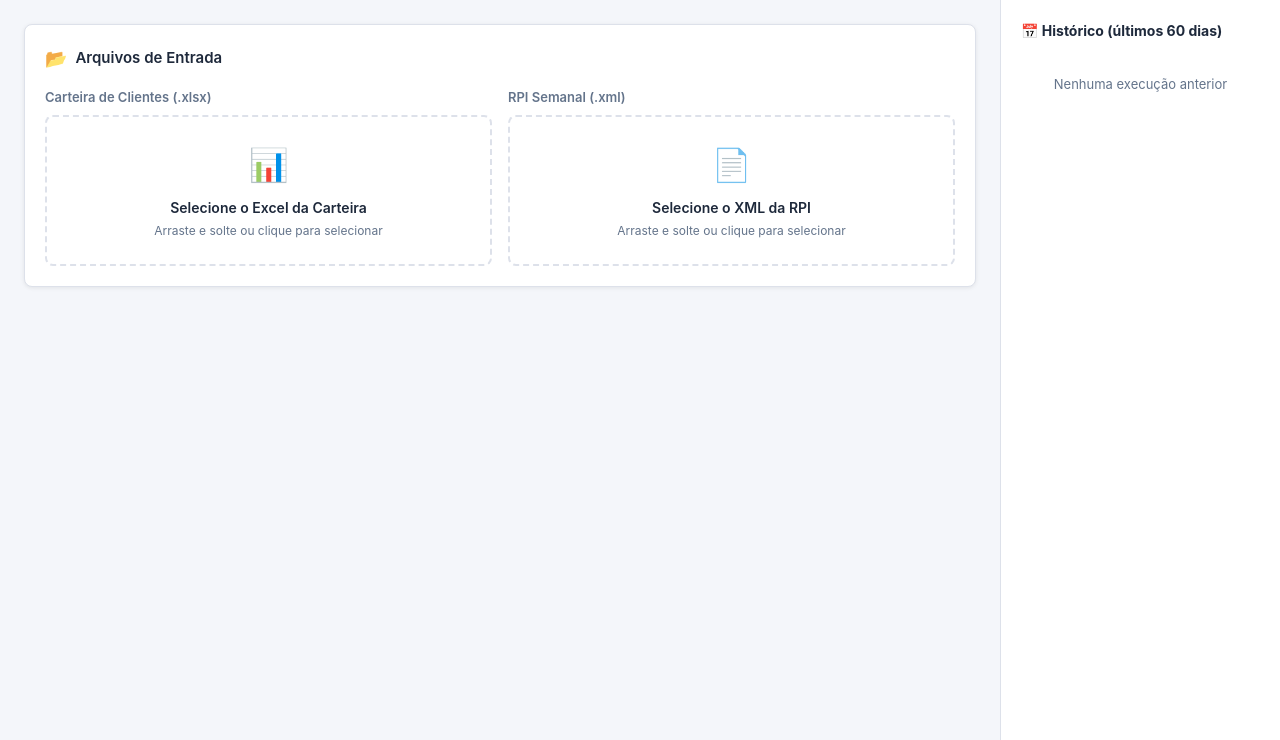
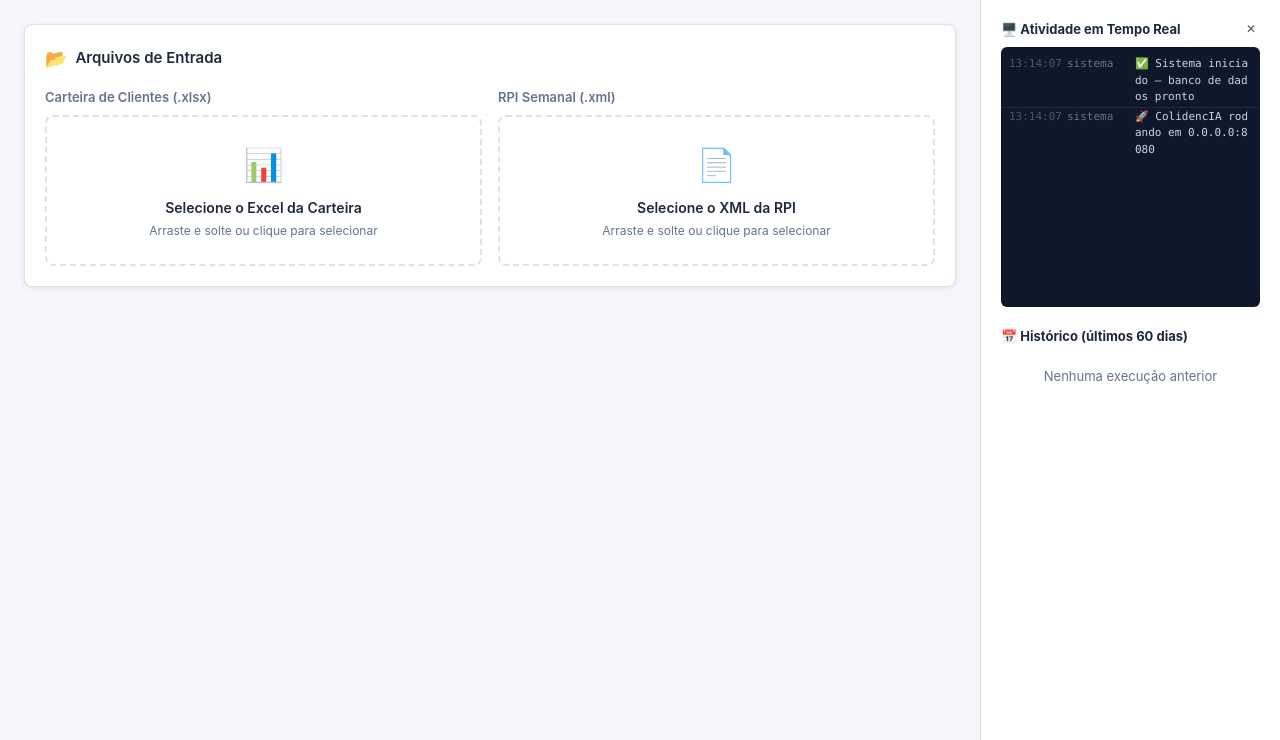
Before and after one commit to JoaoMTiossi/ColidencIA, a FastAPI app: page / in a window 1280 px wide. Shown: the part 83-823 px from the top of the page. Run offline with FastAPI, Linux system fonts and the light colour scheme; data that the repository does not hold is empty.

Commit message:
feat: painel de logs em tempo real e histórico na barra lateral
Adiciona monitoramento ao vivo da execução do pipeline:
- `app/utils/log_buffer.py`: buffer circular (300 entradas) com handler Python logging
- `GET /api/logs?since_id=`: endpoint de polling incremental
- Sidebar redesenhada com painel de logs dark-mode (auto-scroll, 260px)
  e seção de histórico de análises separada
- Frontend JS faz polling a cada 2,5s e atualiza apenas entradas novas
- Logs coloridos por nível: INFO (cinza), WARNING (âmbar), ERROR (vermelho)
- Botão ✕ para limpar display local dos logs
- add_log() inserido em upload, executor e pipeline_router para rastear
  cada etapa: uploads, estágios do pipeline, conclusão e erros

https://claude.ai/code/session_01AyehTtBhb8Zi9WsDfcjn2k

```diff
--- a/app/main.py
+++ b/app/main.py
@@ -6,22 +6,24 @@ from __future__ import annotations
 import logging
 import os
 
-from fastapi import FastAPI
+from fastapi import FastAPI, Request
 from fastapi.middleware.cors import CORSMiddleware
+from fastapi.responses import HTMLResponse, JSONResponse
 from fastapi.staticfiles import StaticFiles
 from fastapi.templating import Jinja2Templates
 
 from .config import HOST, PORT, UPLOAD_DIR, OUTPUT_DIR
 from .database import init_db
-from .routers import upload as upload_module
 from .routers.pipeline_router import router as pipeline_router
 from .routers.resultados import limpar_execucoes_antigas, router as resultados_router
 from .routers.upload import router as upload_router
+from .utils.log_buffer import add_log, get_logs, instalar_handler
 
 logging.basicConfig(
     level=logging.INFO,
     format="%(asctime)s %(levelname)s %(name)s — %(message)s",
 )
+instalar_handler()
 logger = logging.getLogger(__name__)
 
 app = FastAPI(
@@ -37,45 +39,40 @@ app.add_middleware(
     allow_headers=["*"],
 )
 
-# Incluir routers
+# Routers
 app.include_router(upload_router)
 app.include_router(pipeline_router)
 app.include_router(resultados_router)
 
-# Servir arquivos estáticos
+# Arquivos estáticos
 _static_dir = os.path.join(os.path.dirname(__file__), "static")
 if os.path.isdir(_static_dir):
     app.mount("/static", StaticFiles(directory=_static_dir), name="static")
 
-# Templates Jinja2
+# Templates
 _templates_dir = os.path.join(os.path.dirname(__file__), "templates")
 templates = Jinja2Templates(directory=_templates_dir)
 
 
 @app.on_event("startup")
 async def startup() -> None:
-    """Inicialização: banco de dados + limpeza de dados antigos."""
     os.makedirs(UPLOAD_DIR, exist_ok=True)
     os.makedirs(OUTPUT_DIR, exist_ok=True)
 
     await init_db()
-    logger.info("Banco de dados inicializado")
+    add_log("INFO", "✅ Sistema iniciado — banco de dados pronto", "sistema")
 
-    # Limpar execuções antigas
     from .database import AsyncSessionLocal
     async with AsyncSessionLocal() as db:
         removidas = await limpar_execucoes_antigas(db)
     if removidas:
-        logger.info("%d execuções antigas removidas", removidas)
+        add_log("INFO", f"🗑 {removidas} execuções antigas removidas (> 60 dias)", "sistema")
 
-
-from fastapi import Request
-from fastapi.responses import HTMLResponse
+    add_log("INFO", f"🚀 ColidencIA rodando em {HOST}:{PORT}", "sistema")
 
 
 @app.get("/", response_class=HTMLResponse)
 async def index(request: Request) -> HTMLResponse:
-    """Serve a interface web principal."""
     return templates.TemplateResponse(request, "index.html")
 
 
@@ -84,6 +81,12 @@ async def health() -> dict:
     return {"status": "ok", "service": "colidencia"}
 
 
+@app.get("/api/logs")
+async def logs(limit: int = 100, since_id: int = 0) -> JSONResponse:
+    """Retorna os logs recentes do sistema para exibição na interface."""
+    return JSONResponse({"logs": get_logs(limit=limit, since_id=since_id)})
+
+
 if __name__ == "__main__":
     import uvicorn
     uvicorn.run("app.main:app", host=HOST, port=PORT, reload=False)
--- a/app/static/app.js
+++ b/app/static/app.js
@@ -18,6 +18,9 @@ const state = {
   pollInterval: null,
   timerInterval: null,
   timerStart: null,
+  logInterval: null,
+  lastLogId: 0,
+  logsPaused: false,
 };
 
 // ---------------------------------------------------------------------------
@@ -448,6 +451,90 @@ function aplicarFiltros() {
 }
 
 // ---------------------------------------------------------------------------
+// Log Panel
+// ---------------------------------------------------------------------------
+const LOG_LEVEL_CLASS = {
+  INFO: 'log-info',
+  WARNING: 'log-warn',
+  WARN: 'log-warn',
+  ERROR: 'log-error',
+  DEBUG: 'log-debug',
+};
+
+function iniciarLogPolling() {
+  if (state.logInterval) clearInterval(state.logInterval);
+  state.logInterval = setInterval(fetchLogs, 2500);
+  fetchLogs(); // imediato
+}
+
+async function fetchLogs() {
+  if (state.logsPaused) return;
+  try {
+    const resp = await fetch(`/api/logs?limit=80&since_id=${state.lastLogId}`);
+    if (!resp.ok) return;
+    const data = await resp.json();
+    if (data.logs && data.logs.length) {
+      appendLogs(data.logs);
+    }
+  } catch (e) {
+    // silencioso
+  }
+}
+
+function appendLogs(entries) {
+  const panel = $('log-panel');
+  if (!panel) return;
+
+  // Remove placeholder inicial
+  const placeholder = panel.querySelector('.log-entry.log-info[data-placeholder]');
+  if (placeholder) placeholder.remove();
+
+  entries.forEach(entry => {
+    if (entry.id > state.lastLogId) state.lastLogId = entry.id;
+
+    const div = document.createElement('div');
+    const lvl = LOG_LEVEL_CLASS[entry.level] || 'log-info';
+    div.className = `log-entry ${lvl}`;
+
+    const ts = document.createElement('span');
+    ts.className = 'log-ts';
+    ts.textContent = entry.ts || '';
+
+    const src = document.createElement('span');
+    src.className = 'log-src';
+    src.textContent = entry.source || '';
+
+    const msg = document.createElement('span');
+    msg.className = 'log-msg';
+    msg.textContent = entry.msg || '';
+
+    div.appendChild(ts);
+    div.appendChild(src);
+    div.appendChild(msg);
+    panel.appendChild(div);
+
+    // Limitar a 150 entradas no DOM
+    while (panel.children.length > 150) {
+      panel.removeChild(panel.firstChild);
+    }
+  });
+
+  // Auto-scroll para o fim
+  panel.scrollTop = panel.scrollHeight;
+}
+
+function limparLogsUI() {
+  const panel = $('log-panel');
+  if (!panel) return;
+  panel.innerHTML = '';
+  const div = document.createElement('div');
+  div.className = 'log-entry log-info';
+  div.setAttribute('data-placeholder', '1');
+  div.innerHTML = '<span class="log-ts">--:--:--</span><span class="log-msg">Logs limpos — aguardando atividade...</span>';
+  panel.appendChild(div);
+}
+
+// ---------------------------------------------------------------------------
 // Histórico
 // ---------------------------------------------------------------------------
 async function carregarHistorico() {
@@ -529,6 +616,17 @@ document.addEventListener('DOMContentLoaded', () => {
   if (filtroTipo) filtroTipo.addEventListener('change', aplicarFiltros);
   if (filtroClass) filtroClass.addEventListener('change', aplicarFiltros);
 
+  const btnClearLogs = $('btn-clear-logs');
+  if (btnClearLogs) btnClearLogs.addEventListener('click', limparLogsUI);
+
+  // Marcar placeholder
+  const panel = $('log-panel');
+  if (panel) {
+    const first = panel.querySelector('.log-entry');
+    if (first) first.setAttribute('data-placeholder', '1');
+  }
+
   carregarHistorico();
+  iniciarLogPolling();
   hide($('config-card'));
 });
--- a/app/static/style.css
+++ b/app/static/style.css
@@ -45,7 +45,7 @@ body {
 
 .app-layout {
   display: grid;
-  grid-template-columns: 1fr 280px;
+  grid-template-columns: 1fr 300px;
   gap: 0;
   max-width: 1600px;
   margin: 0 auto;
@@ -346,12 +346,80 @@ tr:hover td { background: #fafbfc; }
 .page-btn.active { background: var(--color-primary); color: #fff; border-color: var(--color-primary); }
 .page-btn:disabled { opacity: .4; cursor: not-allowed; }
 
-/* ---------- Sidebar / Histórico ---------- */
+/* ---------- Sidebar ---------- */
+.sidebar-section {
+  margin-bottom: 20px;
+}
+.sidebar-section-header {
+  display: flex;
+  align-items: center;
+  justify-content: space-between;
+  margin-bottom: 8px;
+}
+.sidebar-section-title, .sidebar-title {
+  font-size: 13px;
+  font-weight: 700;
+  color: var(--color-text);
+}
+
+/* ---------- Log Panel ---------- */
+.log-panel {
+  background: #0f172a;
+  border-radius: 6px;
+  padding: 8px 0;
+  height: 260px;
+  overflow-y: auto;
+  font-family: 'Menlo', 'Consolas', 'Monaco', monospace;
+  font-size: 11px;
+  line-height: 1.5;
+  scrollbar-width: thin;
+  scrollbar-color: #334155 #0f172a;
+}
+.log-panel::-webkit-scrollbar { width: 5px; }
+.log-panel::-webkit-scrollbar-track { background: #0f172a; }
+.log-panel::-webkit-scrollbar-thumb { background: #334155; border-radius: 3px; }
+
+.log-entry {
+  display: grid;
+  grid-template-columns: 54px 64px 1fr;
+  gap: 4px;
+  padding: 1px 8px;
+  border-bottom: 1px solid #1e293b;
+  word-break: break-all;
+}
+.log-entry:last-child { border-bottom: none; }
+.log-ts { color: #475569; white-space: nowrap; }
+.log-src {
+  color: #64748b;
+  overflow: hidden;
+  text-overflow: ellipsis;
+  white-space: nowrap;
+}
+.log-msg { color: #cbd5e1; }
+
+.log-info .log-msg  { color: #cbd5e1; }
+.log-warn .log-msg  { color: #fbbf24; }
+.log-error .log-msg { color: #f87171; }
+.log-debug .log-msg { color: #64748b; }
+
+.log-warn  { background: rgba(251,191,36,.04); }
+.log-error { background: rgba(248,113,113,.06); }
+
+.log-clear-btn {
+  background: none;
+  border: none;
+  color: #475569;
+  cursor: pointer;
+  font-size: 12px;
+  padding: 2px 4px;
+  border-radius: 3px;
+  line-height: 1;
+}
+.log-clear-btn:hover { color: #94a3b8; background: #1e293b; }
+
+/* ---------- Histórico ---------- */
 .sidebar-title {
-  font-size: 14px;
-  font-weight: 700;
   margin-bottom: 14px;
-  color: var(--color-text);
 }
 .historico-item {
   padding: 10px;
--- a/app/templates/index.html
+++ b/app/templates/index.html
@@ -208,10 +208,29 @@
 
   <!-- SIDEBAR -->
   <aside class="sidebar">
-    <div class="sidebar-title">📅 Histórico (últimos 60 dias)</div>
-    <div id="historico-lista">
-      <div class="empty-state">Carregando...</div>
+
+    <!-- Log Panel -->
+    <div class="sidebar-section">
+      <div class="sidebar-section-header">
+        <span class="sidebar-section-title">🖥️ Atividade em Tempo Real</span>
+        <button class="log-clear-btn" id="btn-clear-logs" title="Limpar logs exibidos">✕</button>
+      </div>
+      <div class="log-panel" id="log-panel">
+        <div class="log-entry log-info">
+          <span class="log-ts">--:--:--</span>
+          <span class="log-msg">Aguardando atividade...</span>
+        </div>
+      </div>
     </div>
+
+    <!-- Histórico -->
+    <div class="sidebar-section">
+      <div class="sidebar-section-title">📅 Histórico (últimos 60 dias)</div>
+      <div id="historico-lista">
+        <div class="empty-state">Carregando...</div>
+      </div>
+    </div>
+
   </aside>
 </div>
 
--- /dev/null
+++ b/app/utils/log_buffer.py
@@ -0,0 +1,74 @@
+"""
+Buffer circular de logs em memória para exibição na interface web.
+"""
+from __future__ import annotations
+
+import logging
+from collections import deque
+from datetime import datetime
+from typing import Deque
+
+
+_MAX_ENTRIES = 300
+
+# Buffer global acessível por toda a aplicação
+_buffer: Deque[dict] = deque(maxlen=_MAX_ENTRIES)
+
+
+def get_logs(limit: int = 100, since_id: int = 0) -> list[dict]:
+    """Retorna as últimas entradas do buffer, opcionalmente após um ID."""
+    entries = list(_buffer)
+    if since_id:
+        entries = [e for e in entries if e["id"] > since_id]
+    return entries[-limit:]
+
+
+def add_log(level: str, message: str, source: str = "app") -> None:
+    """Adiciona uma entrada ao buffer manualmente."""
+    entry_id = _buffer[-1]["id"] + 1 if _buffer else 1
+    _buffer.append({
+        "id": entry_id,
+        "ts": datetime.now().strftime("%H:%M:%S"),
+        "level": level,
+        "source": source,
+        "msg": message,
+    })
+
+
+class WebLogHandler(logging.Handler):
+    """Handler que envia logs do Python para o buffer web."""
+
+    _counter = 0
+
+    def emit(self, record: logging.LogRecord) -> None:
+        WebLogHandler._counter += 1
+        try:
+            msg = self.format(record)
+            # Truncar mensagens longas
+            if len(msg) > 300:
+                msg = msg[:297] + "..."
+            # Ignorar logs muito verbosos de libs externas
+            if record.name.startswith(("httpx", "httpcore", "urllib3", "multipart")):
+                return
+            entry_id = _buffer[-1]["id"] + 1 if _buffer else 1
+            _buffer.append({
+                "id": entry_id,
+                "ts": datetime.fromtimestamp(record.created).strftime("%H:%M:%S"),
+                "level": record.levelname,
+                "source": record.name.split(".")[-1],
+                "msg": msg,
+            })
+        except Exception:
+            pass
+
+
+def instalar_handler() -> None:
+    """Instala o handler de log web na raiz do logging."""
+    handler = WebLogHandler()
+    handler.setLevel(logging.DEBUG)
+    formatter = logging.Formatter("%(message)s")
+    handler.setFormatter(formatter)
+    root = logging.getLogger()
+    # Não instalar duas vezes
+    if not any(isinstance(h, WebLogHandler) for h in root.handlers):
+        root.addHandler(handler)
```
Also changed, not shown: app/pipeline/executor.py (+20 -15 lines), app/routers/pipeline_router.py (+8 -0 lines), app/routers/upload.py (+8 -0 lines).
